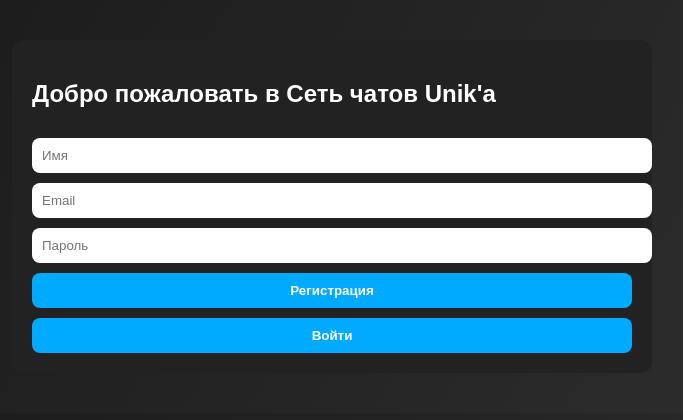
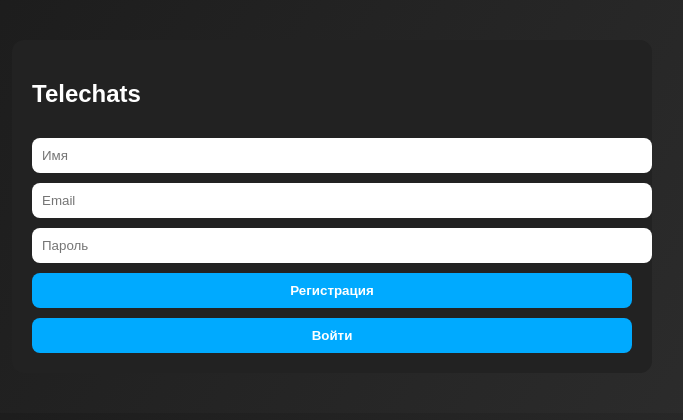
Before and after one commit to Softikz/unik_chat, a Flask app: page / in a window 1280 px wide. Shown: the top 420 px of the page, without its empty margins (308-991 px from the left). Run offline with Flask 3, Linux system fonts and the light colour scheme.

Commit message:
Update index.html

```diff
--- a/PythonProject3/templates/index.html
+++ b/PythonProject3/templates/index.html
@@ -2,12 +2,12 @@
 <html lang="ru">
 <head>
   <meta charset="UTF-8">
-  <title>Сеть чатов Unik'a</title>
+  <title>Telechats</title>
   <link rel="stylesheet" href="{{ url_for('static', filename='style.css') }}">
 </head>
 <body>
 <div class="container">
-  <h2>Добро пожаловать в Сеть чатов Unik'a</h2>
+  <h2>Telechats</h2>
   <p>{{ message }}</p>
 
   <form method="POST">
```
